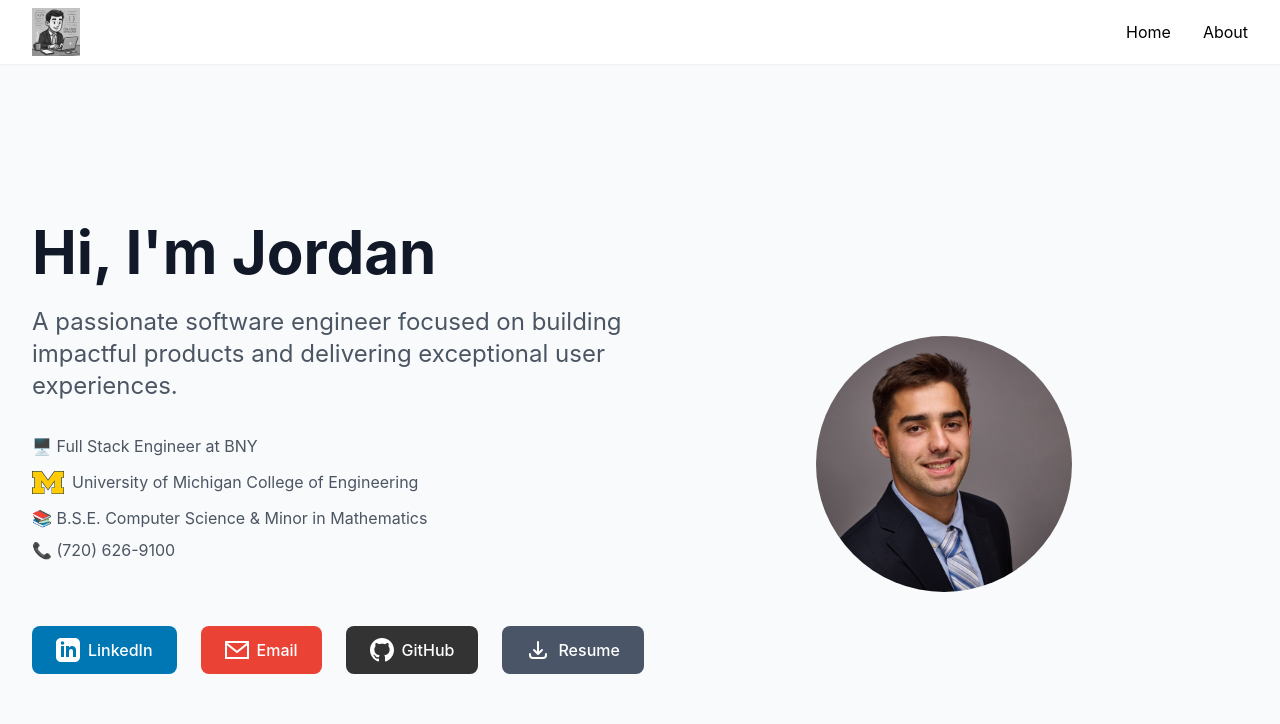
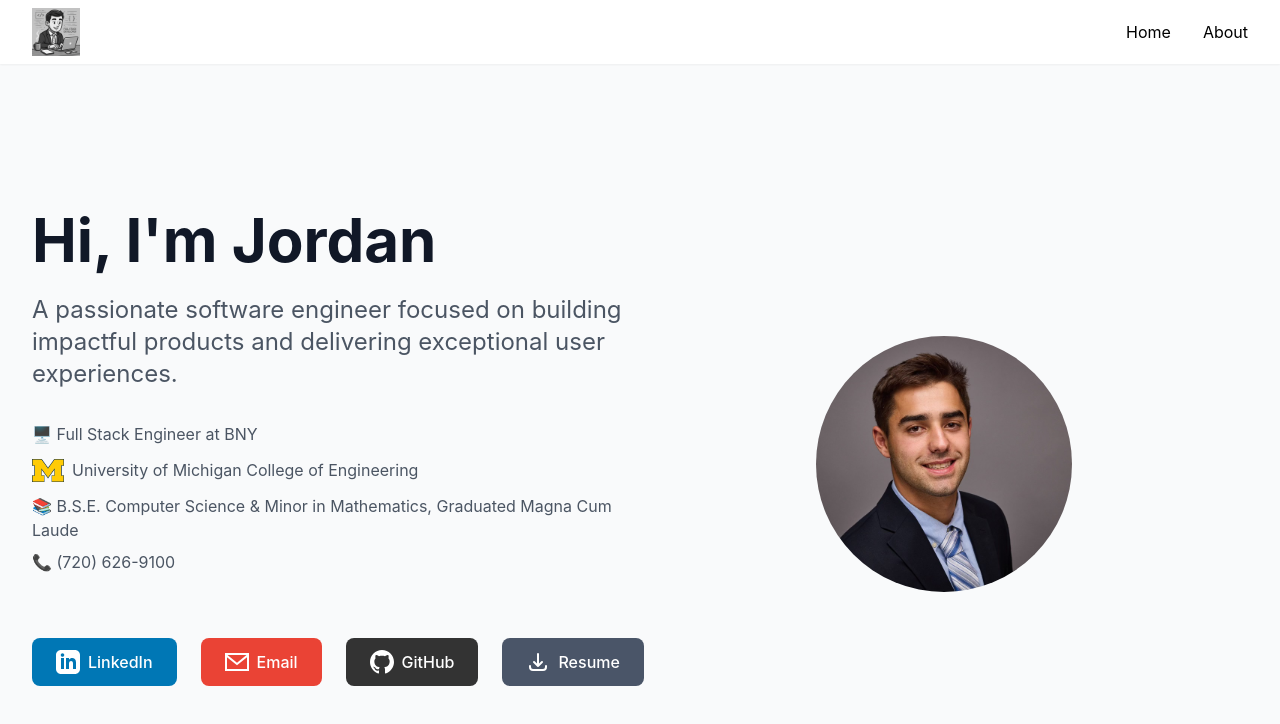
Before and after one commit to jhschiff/personalWebsite, a React (Create React App) app: page / in a window 1280 px wide. Shown: the top 724 px of the page. Built offline with nearby package versions, Linux system fonts and the light colour scheme.

Commit message:
added graduated magnum cum laude

```diff
--- a/src/components/HomePage.js
+++ b/src/components/HomePage.js
@@ -59,7 +59,7 @@ const HomePage = () => {
                 transition={{ delay: 0.7 }}
                 className="text-gray-600"
               >
-                📚 B.S.E. Computer Science & Minor in Mathematics
+                📚 B.S.E. Computer Science & Minor in Mathematics, Graduated Magna Cum Laude
               </motion.p>
               <motion.p
                 initial={{ opacity: 0, y: 20 }}
```
